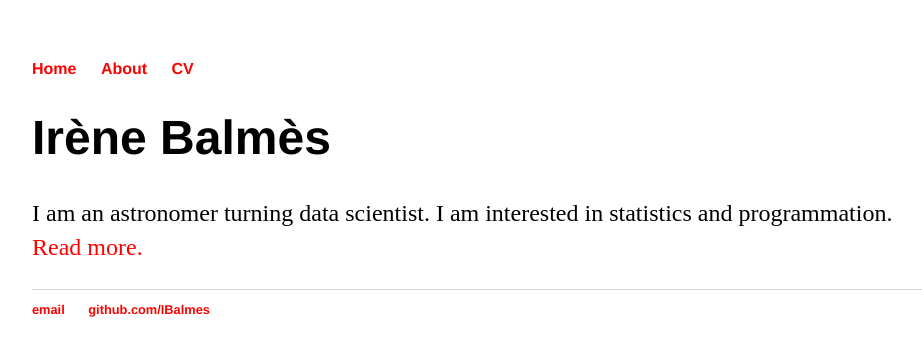
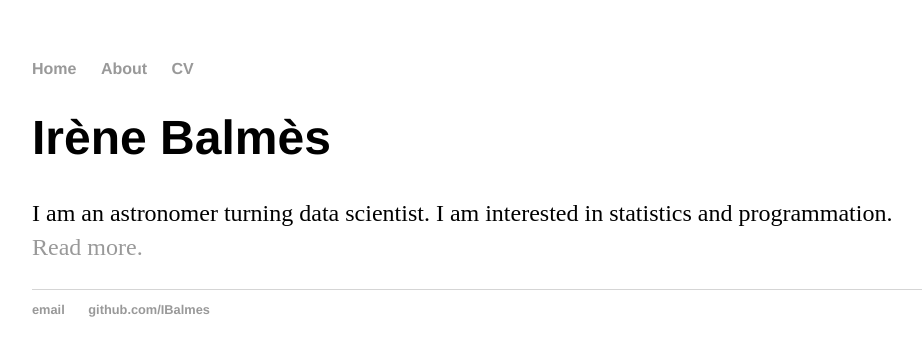
Before and after one commit to IBalmes/IBalmes.github.io, a Jekyll site: the page built from index.html, in a window 1280 px wide. Shown: the top 356 px of the page, without its empty margins (160-1082 px from the left). Built offline with Jekyll 4.4.1, drawn with Linux system fonts in a browser that asks for light colours.

Commit message:
Update main.css

```diff
--- a/css/main.css
+++ b/css/main.css
@@ -14,7 +14,7 @@ nav ul li, footer ul li {
 }
 a {
     text-decoration: none;
-    color: #FF0000;
+    color: #999;
 }
 a:hover {
     text-decoration: underline;
```
